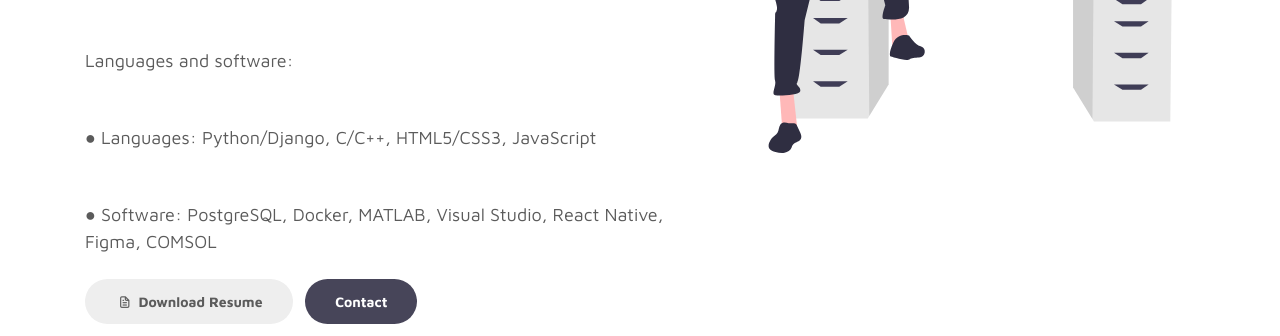
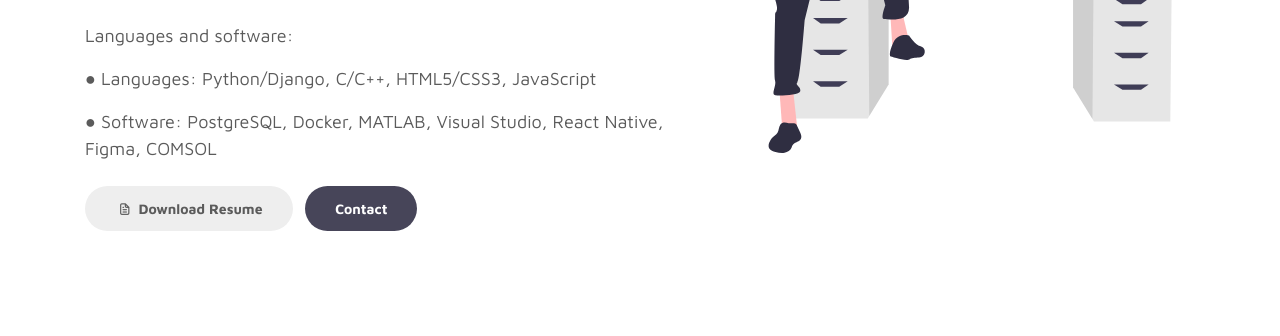
Before and after one commit to nuribarri/njuribarri, a plain HTML site: page portfolio/index.html in a window 1280 px wide. Shown: the part 464-800 px from the top of the page. Drawn offline with Linux system fonts and the light colour scheme.

Commit message:
Update skills

```diff
--- a/portfolio/index.html
+++ b/portfolio/index.html
@@ -83,9 +83,9 @@ https://www.tooplate.com/view/2115-marvel
                         </h1>
 
                         <p style="margin-top: 50px;">Developing and interacting with new technologies is my passion! As a Biomedical Engineer, Software Developer, and Community Leader, I bring a unique perspective and skill asset wherever I go. </p>
-                        <p style="margin-top: 50px;">Languages and software: </p>
-                        <p style="margin-top: 50px;">● Languages: Python/Django, C/C++, HTML5/CSS3, JavaScript</p>
-                        <p style="margin-top: 50px;">● Software: PostgreSQL, Docker, MATLAB, Visual Studio, React Native, Figma, COMSOL</p>
+                        <p style="margin-top: 25px;">Languages and software: </p>
+                        <p>● Languages: Python/Django, C/C++, HTML5/CSS3, JavaScript</p>
+                        <p>● Software: PostgreSQL, Docker, MATLAB, Visual Studio, React Native, Figma, COMSOL</p>
 
                         <div class="custom-btn-group mt-4">
                           <a href="/portfolio/images/Resume_Nathaniel_Uribarri_site.pdf" class="btn mr-lg-2 custom-btn" target="_blank" rel="noopener noreferrer"><i class='uil uil-file-alt' download="Nathaniel_Uribarri_Resume"></i> Download Resume</a>
```
